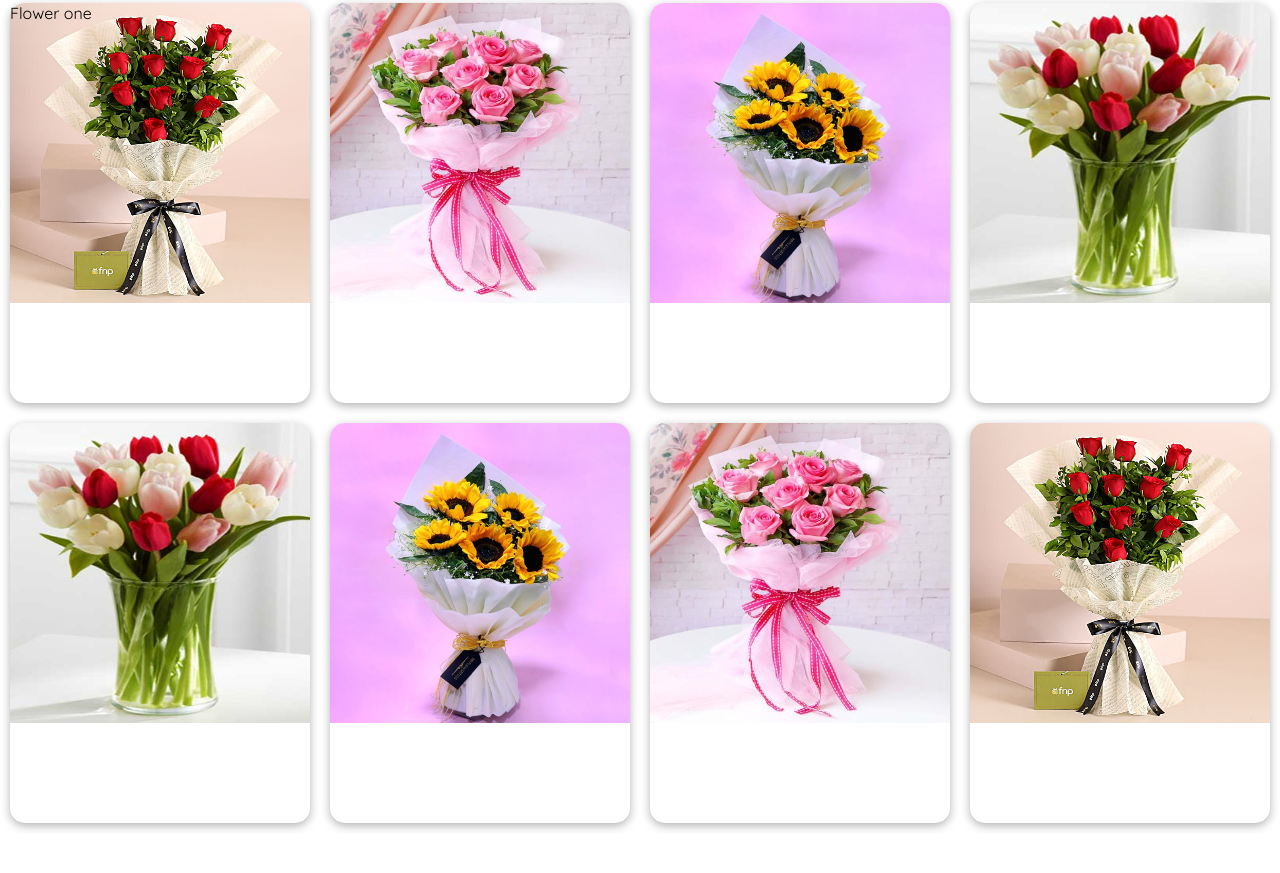
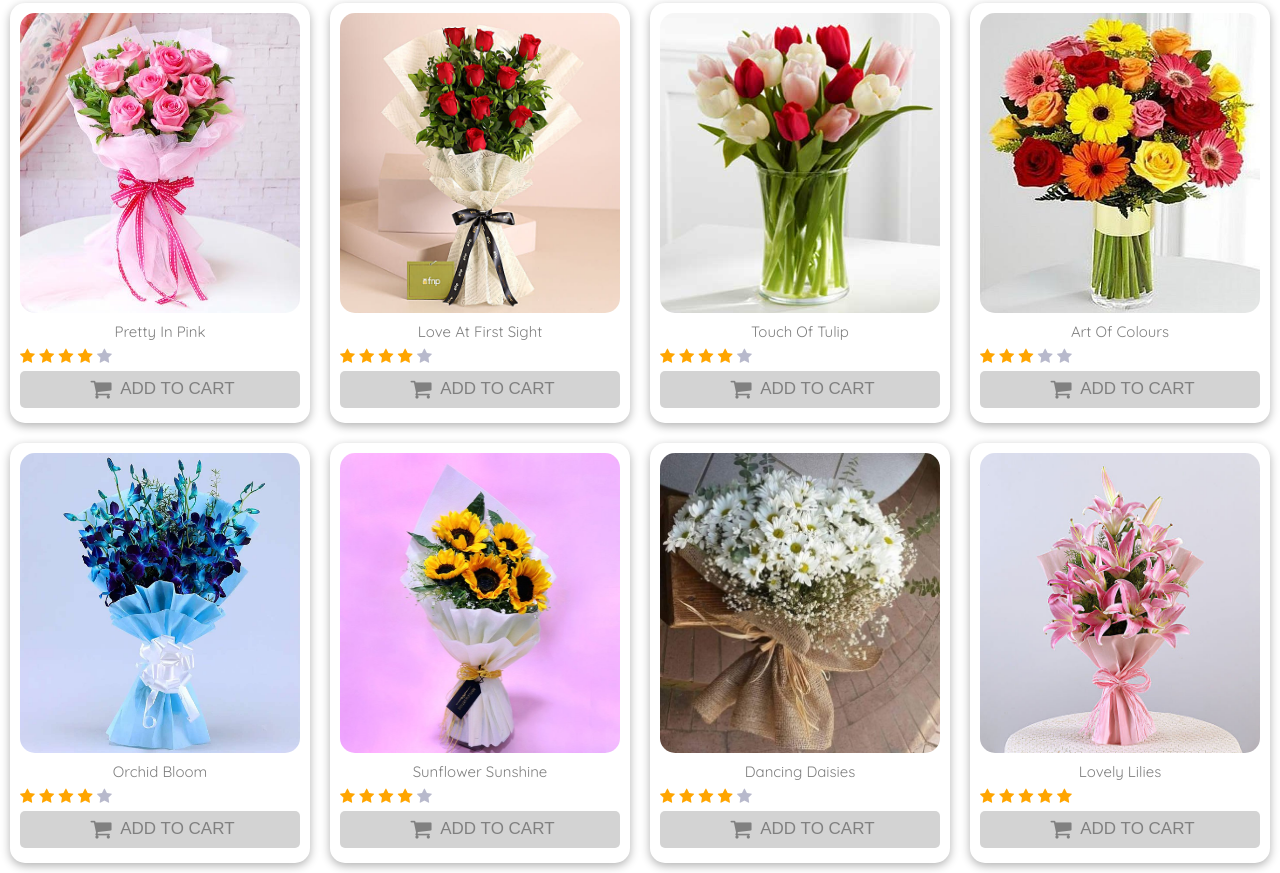
Before and after one commit to SayaniSen2022/assignment-oct23, a plain HTML site: page index.html in a window 1280 px wide. Shown: the part 757-1630 px from the top of the page. Before the commit the page ends 1590 px from the top, so only its background shows below. Drawn offline with Linux system fonts and the light colour scheme.

Commit message:
third commit

```diff
--- a/index.html
+++ b/index.html
@@ -56,15 +56,118 @@
     </div>
     <div class="card-container2">
         <div class="box2" id="flower1">
-            <p>Flower one</p>
+            <img src="./images/b4.jpg" />
+            <p>pretty in pink</p>
+            <div>
+                <span class="fa fa-star checked"></span>
+                <span class="fa fa-star checked"></span>
+                <span class="fa fa-star checked"></span>
+                <span class="fa fa-star checked"></span>
+                <span class="fa fa-star" style="color: #b8b9cc"></span>
+            </div>
+            <button>
+                <span class="fa fa-shopping-cart fa-lg" style="color: #808080; padding: 5px"></span>
+                add to cart</button>
         </div>
-        <div class="box2" id="flower2"></div>
-        <div class="box2" id="flower3"></div>
-        <div class="box2" id="flower4"></div>
-        <div class="box2" id="flower5"></div>
-        <div class="box2" id="flower6"></div>
-        <div class="box2" id="flower7"></div>
-        <div class="box2" id="flower8"></div>
+        <div class="box2" id="flower2">
+            <img src="./images/b6.jpg" />
+            <p>love at first sight</p>
+            <div>
+                <span class="fa fa-star checked"></span>
+                <span class="fa fa-star checked"></span>
+                <span class="fa fa-star checked"></span>
+                <span class="fa fa-star checked"></span>
+                <span class="fa fa-star" style="color: #b8b9cc"></span>
+            </div>
+            <button>
+                <span class="fa fa-shopping-cart fa-lg" style="color: #808080; padding: 5px"></span>
+                add to cart</button>
+        </div>
+        <div class="box2" id="flower3">
+            <img src="./images/b8.jpg" />
+            <p>touch of tulip</p>
+            <div>
+                <span class="fa fa-star checked"></span>
+                <span class="fa fa-star checked"></span>
+                <span class="fa fa-star checked"></span>
+                <span class="fa fa-star checked"></span>
+                <span class="fa fa-star" style="color: #b8b9cc"></span>
+            </div>
+            <button>
+                <span class="fa fa-shopping-cart fa-lg" style="color: #808080; padding: 5px"></span>
+                add to cart</button>
+        </div>
+        <div class="box2" id="flower4">
+            <img src="./images/b9.jpg" />
+            <p>art of colours</p>
+            <div>
+                <span class="fa fa-star checked"></span>
+                <span class="fa fa-star checked"></span>
+                <span class="fa fa-star checked"></span>
+                <span class="fa fa-star" style="color: #b8b9cc"></span>
+                <span class="fa fa-star" style="color: #b8b9cc"></span>
+            </div>
+            <button>
+                <span class="fa fa-shopping-cart fa-lg" style="color: #808080; padding: 5px"></span>
+                add to cart</button>
+        </div>
+        <div class="box2" id="flower5">
+            <img src="./images/b5.jpeg" />
+            <p>orchid bloom</p>
+            <div>
+                <span class="fa fa-star checked"></span>
+                <span class="fa fa-star checked"></span>
+                <span class="fa fa-star checked"></span>
+                <span class="fa fa-star checked"></span>
+                <span class="fa fa-star" style="color: #b8b9cc"></span>
+            </div>
+            <button>
+                <span class="fa fa-shopping-cart fa-lg" style="color: #808080; padding: 5px"></span>
+                add to cart</button>
+        </div>
+        <div class="box2" id="flower6">
+            <img src="./images/b7.jpg" />
+            <p>sunflower sunshine</p>
+            <div>
+                <span class="fa fa-star checked"></span>
+                <span class="fa fa-star checked"></span>
+                <span class="fa fa-star checked"></span>
+                <span class="fa fa-star checked"></span>
+                <span class="fa fa-star" style="color: #b8b9cc"></span>
+            </div>
+            <button>
+                <span class="fa fa-shopping-cart fa-lg" style="color: #808080; padding: 5px"></span>
+                add to cart</button>
+        </div>
+        <div class="box2" id="flower7">
+            <img src="./images/b2.jpg" />
+            <p>dancing daisies</p>
+            <div>
+                <span class="fa fa-star checked"></span>
+                <span class="fa fa-star checked"></span>
+                <span class="fa fa-star checked"></span>
+                <span class="fa fa-star checked"></span>
+                <span class="fa fa-star" style="color: #b8b9cc"></span>
+            </div>
+            <button>
+                <span class="fa fa-shopping-cart fa-lg" style="color: #808080; padding: 5px"></span>
+                add to cart</button>
+        </div>
+        <div class="box2" id="flower8">
+            <img src="./images/b3.jpg" />
+            <p>lovely lilies</p>
+            <div>
+                <span class="fa fa-star checked"></span>
+                <span class="fa fa-star checked"></span>
+                <span class="fa fa-star checked"></span>
+                <span class="fa fa-star checked"></span>
+                <span class="fa fa-star checked"></span>
+            </div>
+            <button>
+                <span class="fa fa-shopping-cart fa-lg" style="color: #808080; padding: 5px"></span>
+                add to cart
+            </button>
+        </div>
     </div>
 
 
--- a/styles.css
+++ b/styles.css
@@ -346,16 +346,17 @@ input[type="checkbox"]{
 }
 .card-container2 .box2 {
     margin: 10px;
+    padding: 10px;
     border: none;
     box-shadow: 0 3px 10px rgb(0, 0, 0, 0.3);
     border-radius: 15px;
-    height: 400px;
+    /* height: 400px; */
     width: 300px;
-    background-repeat: no-repeat;
+    /* background-repeat: no-repeat;
     background-size: 330px 300px;
-    background-position: top;
+    background-position: top; */
 }
-#flower1, #flower8{
+/* #flower1, #flower8{
     background-image: url("./images/b6.jpg");
 }
 #flower2, #flower7 {
@@ -367,4 +368,39 @@ input[type="checkbox"]{
 }
 #flower4, #flower5 {
     background-image: url("./images/b8.jpg");
+} */
+
+.box2 img{
+    height: 300px;
+    width: 280px;
+    border-radius: 15px;
 }
+.box2 p{
+text-align: center;
+text-transform: capitalize;
+padding: 5px;
+font-size: 15px;
+font-weight: 400;
+color: #808080;
+}
+.checked {
+    color: orange;
+}
+.box2 button{
+    width: 100%;
+    border: none;
+    outline: none;
+    background: #d3d3d3;
+    color: #808080;
+    font-size: 17px;
+    text-transform: uppercase;
+    text-align: center;
+    border-radius: 5px;
+    padding: 5px;
+    margin: 5px 5px 5px 0;
+}
+.box2 button:hover{
+    background: #7c838a;
+    color: #fff;
+    transition: 0.3s;
+}
```
Also changed, not shown: images/b2.jpg (added), images/b3.jpg (added), images/b5.jpeg (added), images/b9.jpg (added).
